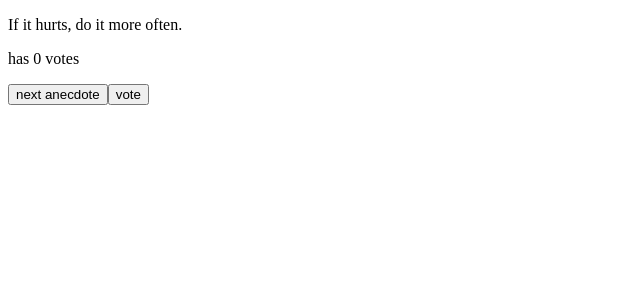
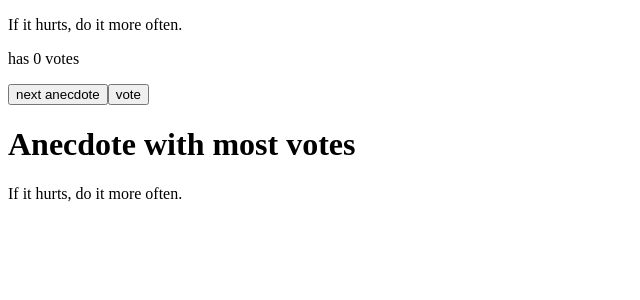
Before and after one commit to lassewolpmann/fullstackopen, a React (Vite) app in the folder part1/: page / in a window 1280 px wide. Shown: the top 300 px of the page, without its empty margins (0-640 px from the left). Built offline with nearby package versions, Linux system fonts and the light colour scheme.

Commit message:
Exercise 1.14

```diff
--- a/part1/src/App.jsx
+++ b/part1/src/App.jsx
@@ -3,6 +3,18 @@ import { useState } from 'react'
 const Button = ({text, handleClick}) => (
     <button onClick={handleClick}>{text}</button>
 )
+
+const MostVotes = ({votes, anecdotes}) => {
+    const mostVotes = Math.max(...votes)
+    const index = votes.indexOf(mostVotes)
+
+    return (
+        <div>
+            <h1>Anecdote with most votes</h1>
+            <p>{anecdotes[index]}</p>
+        </div>
+    )
+}
 
 const App = () => {
     const anecdotes = [
@@ -36,6 +48,7 @@ const App = () => {
             <p>has {votes[selected]} votes</p>
             <Button text={"next anecdote"} handleClick={() => setSelected(getRandomInt(anecdotes.length))} />
             <Button text={"vote"} handleClick={handleVote} />
+            <MostVotes votes={votes} anecdotes={anecdotes} />
         </div>
     )
 }
```
